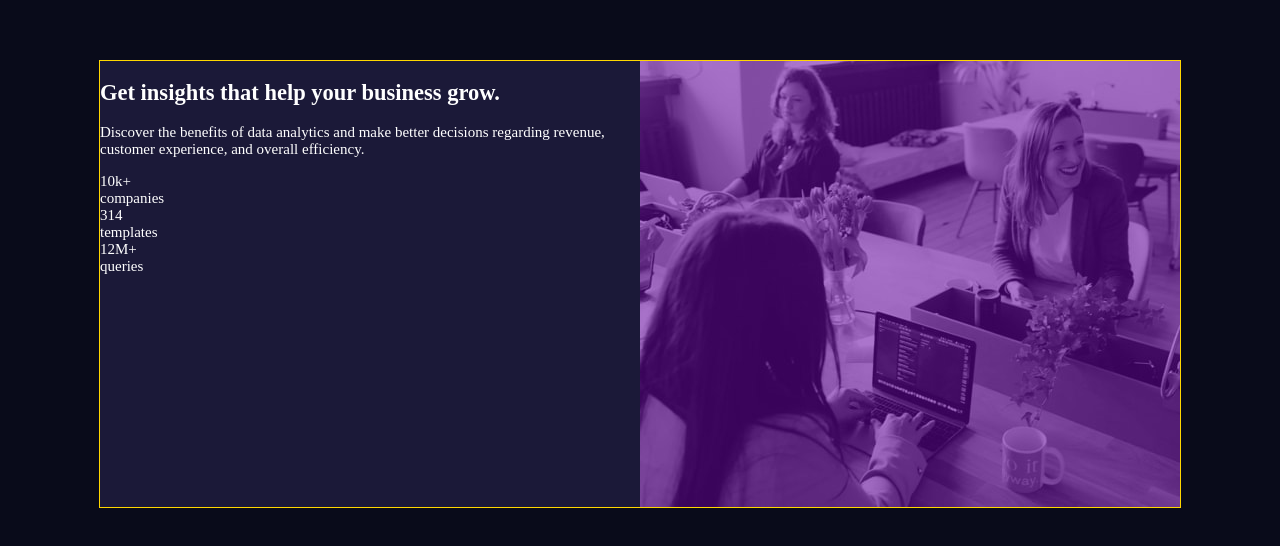
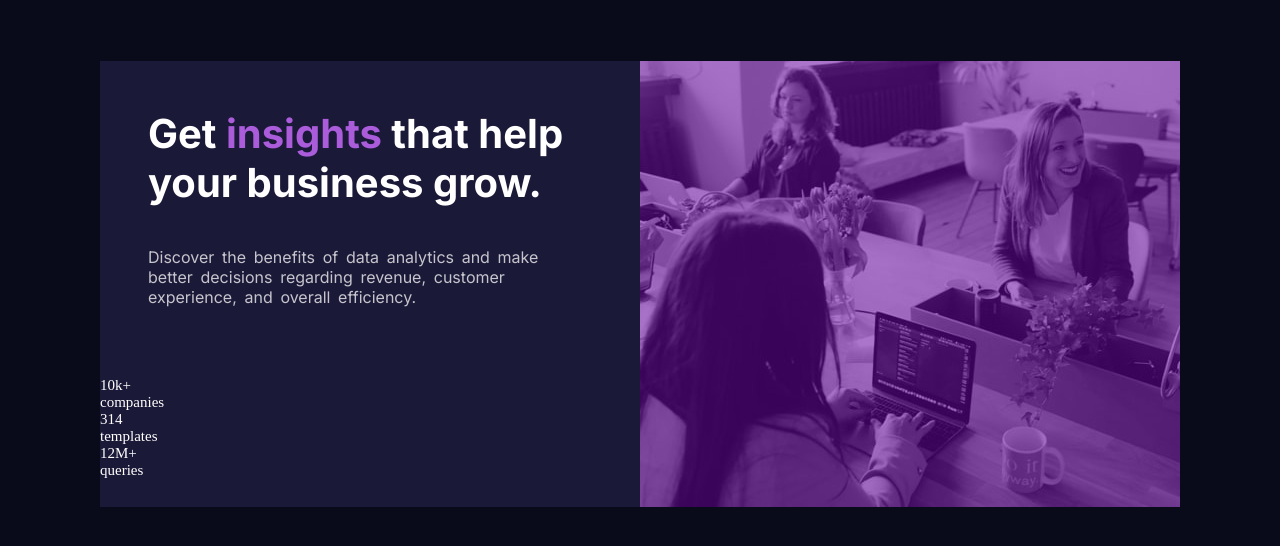
Before and after one commit to georgekj98/Stats-preview-card-challenge, a plain HTML site: page index.html in a window 1280 px wide. Shown: the part 116-662 px from the top of the page. Drawn offline with Linux system fonts and the light colour scheme.

Commit message:
Added font and styling to h2 and p tags

```diff
--- a/index.html
+++ b/index.html
@@ -5,12 +5,14 @@
     <meta name="viewport" content="width=device-width, initial-scale=1.0">
     <title>Stat preview card</title>
     <link rel="stylesheet" href="style.css">
+    <link rel="preconnect" href="https://fonts.gstatic.com">
+    <link href="https://fonts.googleapis.com/css2?family=Inter:wght@400;700&display=swap" rel="stylesheet">
 </head>
 <body>
     <div class="container">
         <section class="text-content">
             <h2>Get <span>insights</span> that help your business grow.</h2>
-            <p class="description">Discover the benefits of data analytics and make better decisions regarding revenue, customer experience, and overall efficiency.</p>
+            <p class="description">Discover the benefits of data analytics and make <br> better decisions regarding revenue, customer<br> experience, and overall efficiency.</p>
             <div class="stats footer">
                 <div class="stat">
                     <div class="value">10k+</div>
--- a/style.css
+++ b/style.css
@@ -10,7 +10,7 @@ body{
 
 .container{
     display: grid;
-    border: 1px solid gold;
+    /* border: 1px solid gold; */
     /* margin: 100px; */
     grid-template-columns: repeat(2,540px);
     grid-template-rows:  446px;
@@ -43,3 +43,36 @@ body{
     background: rgba(103, 5, 163, 0.55);
 
 }
+
+.text-content{
+    display: grid;
+    grid-template-rows: repeat(3,1fr);
+}
+
+h2{
+    margin-top: 0;
+    /* border: 1px solid white; */
+    font-family: 'Inter', sans-serif;
+    font-size: 2.5rem;
+    font-weight: 700;
+    padding: 3rem;
+    padding-bottom: 2.5rem;
+    color: hsl(0, 0%, 100%);
+    margin-bottom: 0;
+}
+span{
+    color: hsl(277, 64%, 61%);
+}
+
+p{
+    font-family: 'Inter', sans-serif;
+    color: hsla(0, 0%, 100%, 0.75);
+    /* border: 1px solid greenyellow; */
+    margin-top: 0;
+    padding: 3em;
+    padding-top: 0;
+    font-size: 1rem;
+    font-weight: 400;
+    word-spacing: 0.2rem;
+
+}
```
